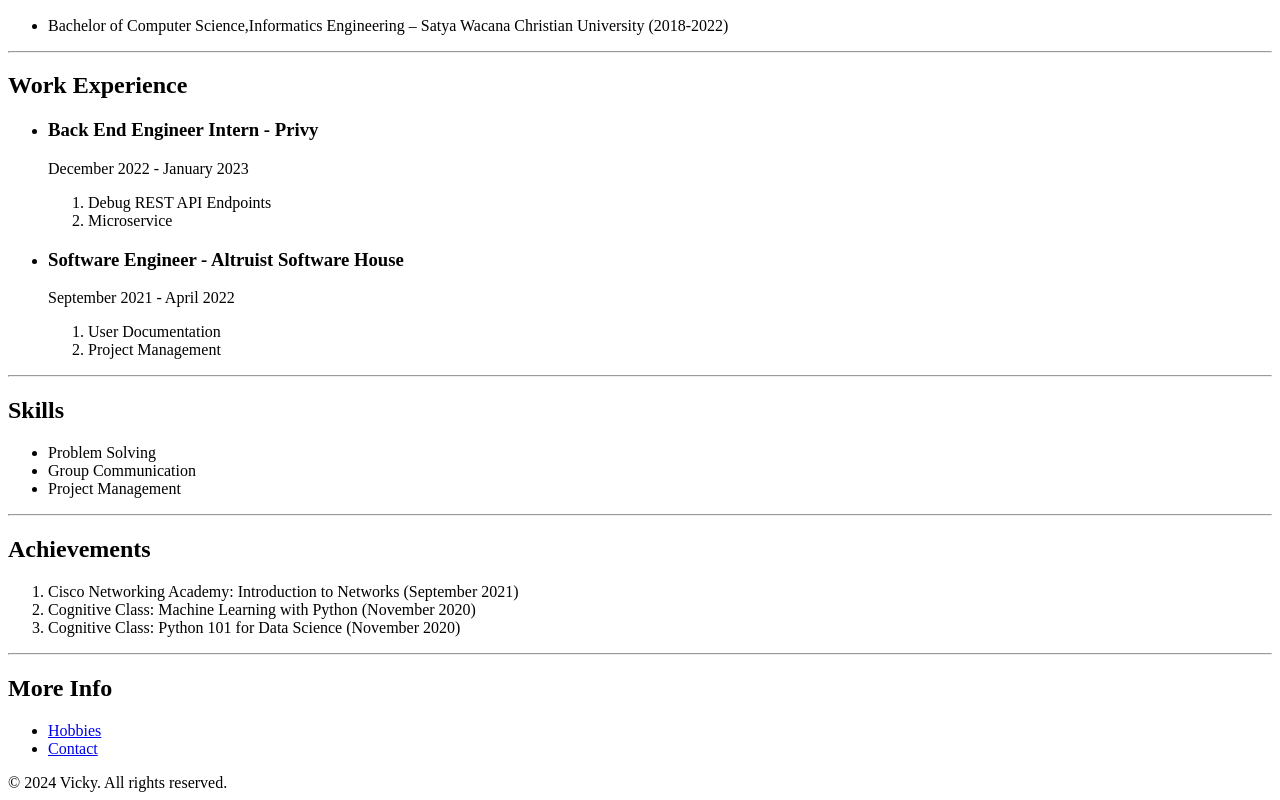
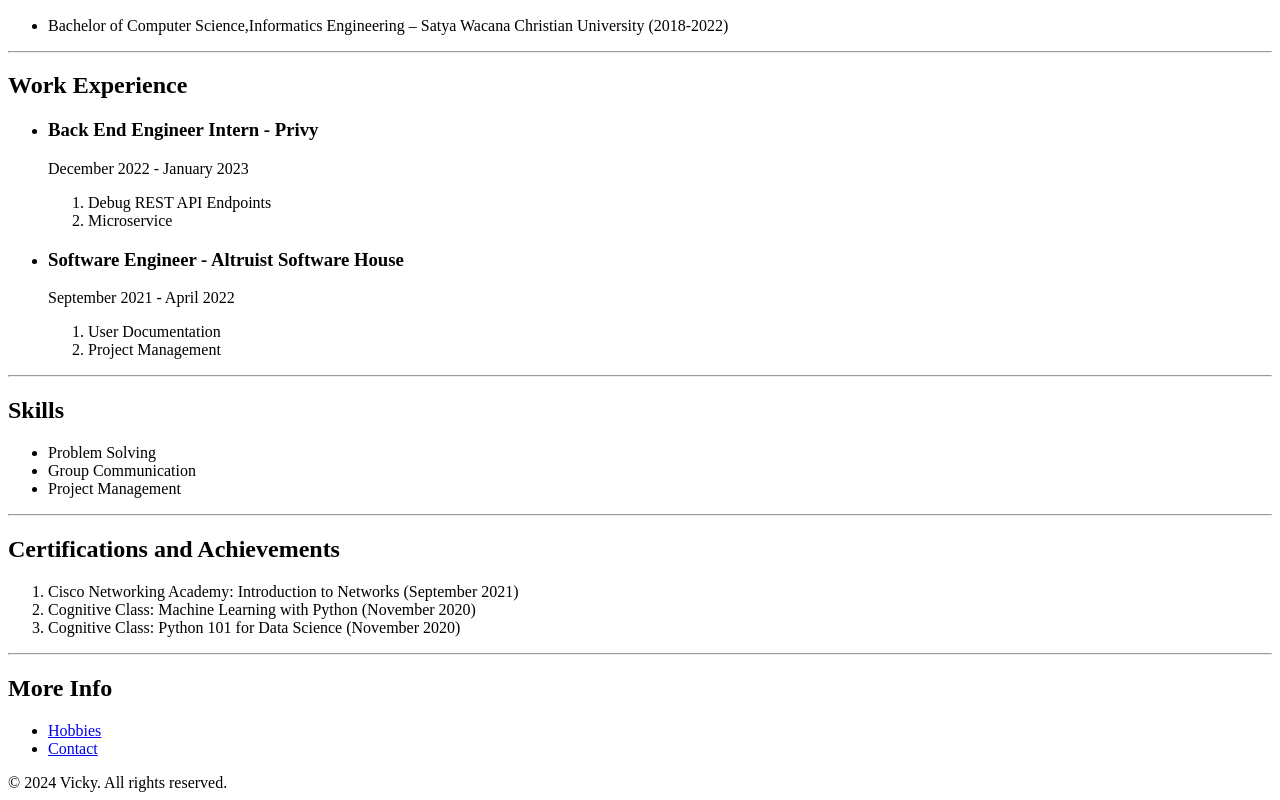
Before and after one commit to vick1208/resume-html, a plain HTML site: page index.html in a window 1280 px wide. Shown: the part 437-1237 px from the top of the page. Drawn offline with Linux system fonts and the light colour scheme.

Commit message:
update resume

```diff
--- a/index.html
+++ b/index.html
@@ -46,7 +46,7 @@
         <li>Project Management</li>
     </ul>
     <hr />
-    <h2>Achievements</h2>
+    <h2>Certifications and Achievements</h2>
     <ol>
         <li>Cisco Networking Academy&colon; Introduction to Networks &lpar;September 2021&rpar;</li>
         <li>Cognitive Class&colon; Machine Learning with Python &lpar;November 2020&rpar;</li>
```
